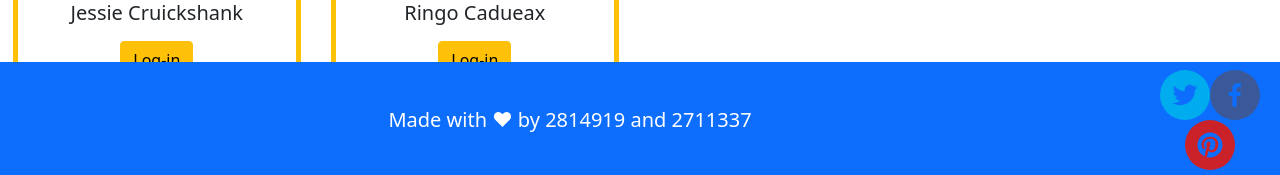
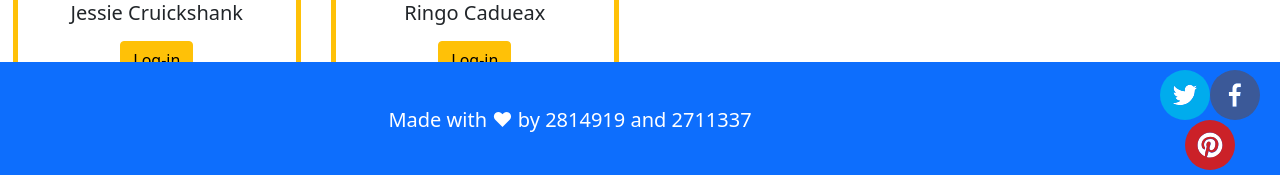
Before and after one commit to I-I-I-I-I-I-I-I/Code-with-Care, a React (Create React App) app: page /students in a window 1280 px wide. Shown: the part 1338-1513 px from the top of the page. Built offline with nearby package versions, Linux system fonts and the light colour scheme.

Commit message:
FINAL COMMIT EVER

```diff
--- a/src/components/Footer.js
+++ b/src/components/Footer.js
@@ -9,9 +9,9 @@ function Footer() {
                 <NavbarBrand className="m-auto">Made with ❤ by 2814919 and 2711337</NavbarBrand>
             </Container>
             <div>
-                <SocialIcon url ="https://twitter.com/"/>
-                <SocialIcon url ="https://facebook.com/"/>
-                <SocialIcon url ="https://pinterest.com/"/>
+                <SocialIcon fgColor="white" url ="https://twitter.com/"/>
+                <SocialIcon fgColor="white" url ="https://facebook.com/"/>
+                <SocialIcon fgColor="white" url ="https://pinterest.com/"/>
                 </div>
         </Navbar>
     );
```
